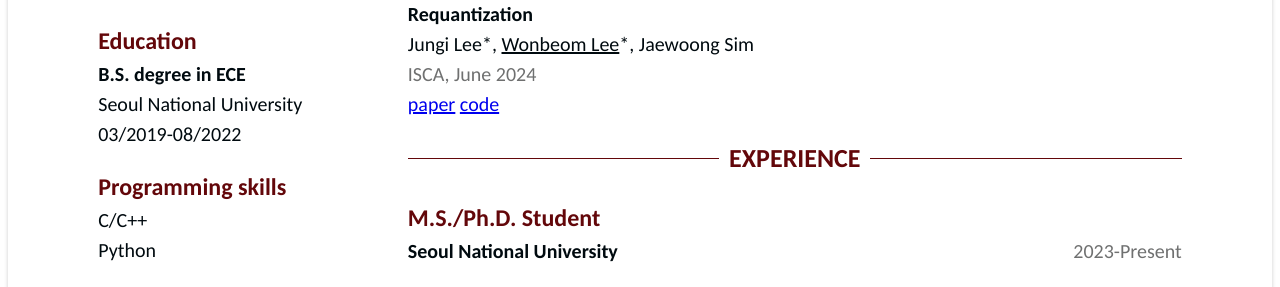
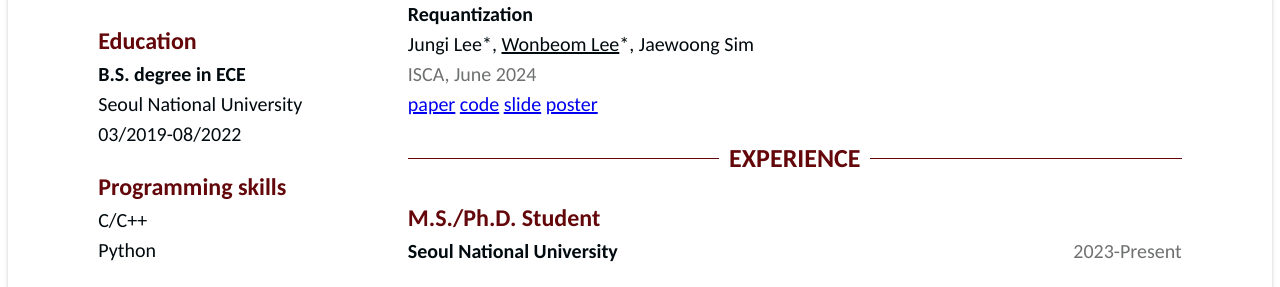
Before and after one commit to Alvin-Son/Alvin-Son.github.io, a Jekyll site: the page built from index.html, in a window 1280 px wide. Shown: the part 683-970 px from the top of the page. Built offline with Jekyll 4.4.1, drawn with Linux system fonts in a browser that asks for light colours.

```diff
--- a/_data/data.yml
+++ b/_data/data.yml
@@ -72,7 +72,7 @@ publications:
     conf: OSDI'24
     btnclass: btn osdi
     conflink: https://www.usenix.org/conference/osdi24/
-    links: <a href="https://www.usenix.org/conference/osdi24/presentation/lee">paper</a>  <a href="https://github.com/snu-comparch/InfiniGen">code</a>
+    links: <a href="https://www.usenix.org/conference/osdi24/presentation/lee">paper</a>    <a href="https://github.com/snu-comparch/InfiniGen">code</a>
 
   - title: "Tender: Accelerating Large Language Models via Tensor Decomposition and Runtime Requantization"
     link: "https://arxiv.org/pdf/2406.12930"
@@ -81,7 +81,7 @@ publications:
     conf: ISCA-51
     btnclass: btn isca
     conflink: https://iscaconf.org/isca2024/
-    links: <a href="https://arxiv.org/pdf/2406.12930">paper</a>  <a href="https://github.com/snu-comparch/Tender">code</a>
+    links: <a href="https://arxiv.org/pdf/2406.12930">paper</a>    <a href="https://github.com/snu-comparch/Tender">code</a>    <a href="files/isca24-tender-main">slide</a>    <a href="files/isca24-tender-poster">poster</a>
 
 projects:
   #- title: Cool Project
```
Also changed, not shown: 3 other files.
